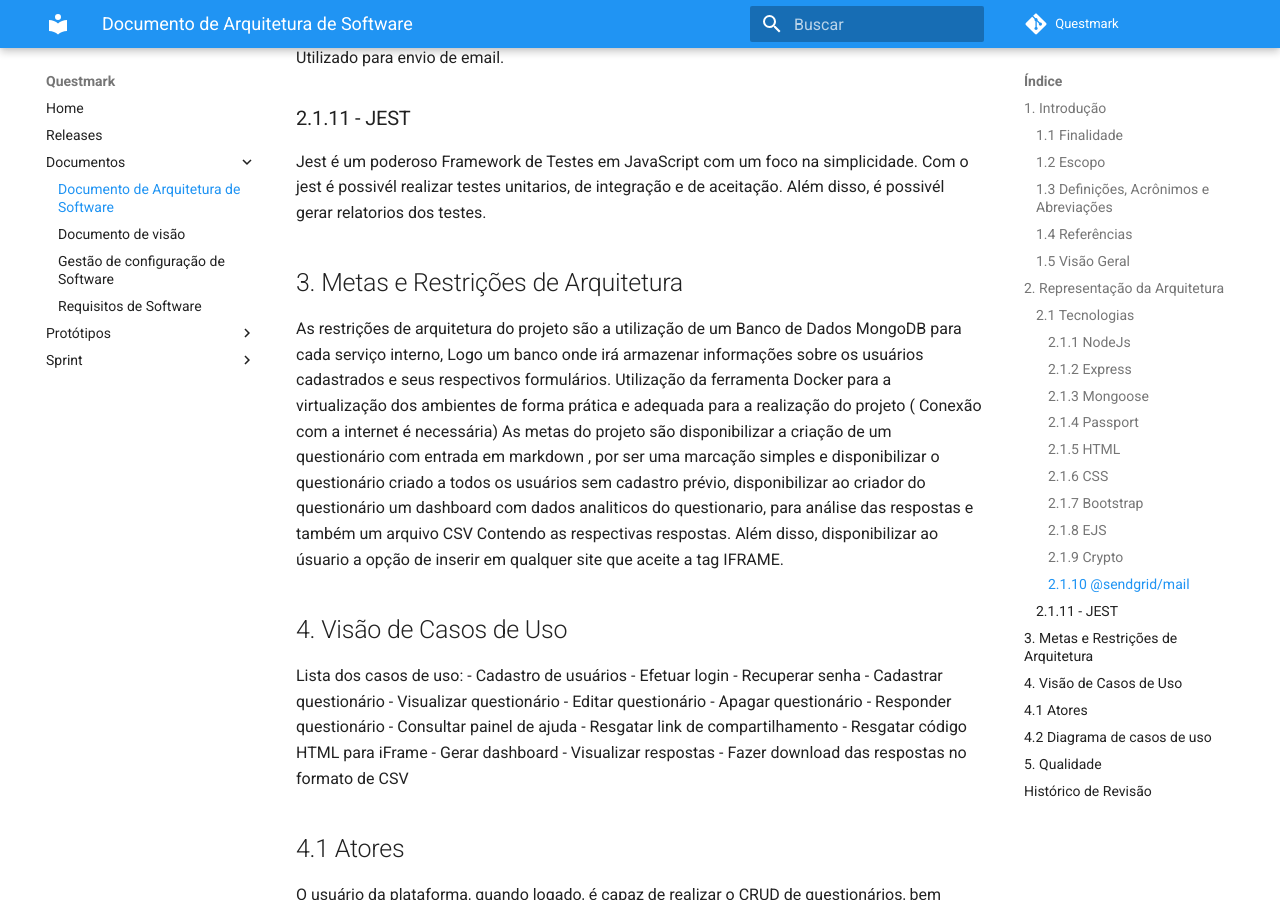
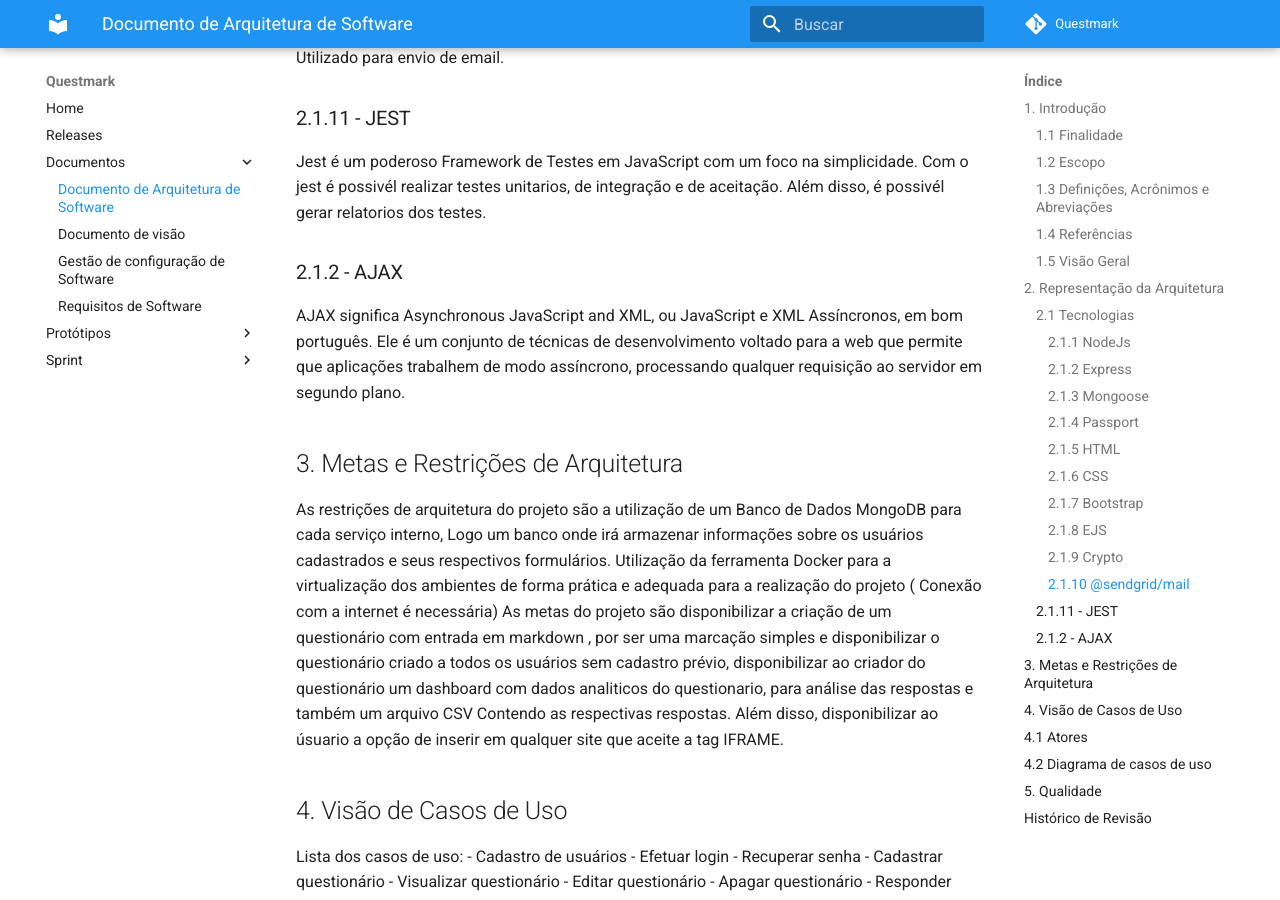
Before and after one commit to fga-eps-mds/2019.2-Questmark, an MkDocs documentation site: the page built from docs/Documentos/documento-de-arquitetura.md, in a window 1280 px wide and 900 px high, scrolled down 3125 px. Built offline with MkDocs 1.6.1 and Material for MkDocs 9.7.7, drawn with Linux system fonts in a browser that asks for light colours; comment, search, counter and statistics services are not loaded; some of the changed text lies outside the part shown.

Commit message:
[#76] Adicionado informações sobre o ajax

```diff
--- a/docs/Documentos/documento-de-arquitetura.md
+++ b/docs/Documentos/documento-de-arquitetura.md
@@ -70,6 +70,10 @@ Este é um serviço dedicado para interação com o terminal de email da API do
 ### 2.1.11 - JEST
 Jest é um poderoso Framework de Testes em JavaScript com um foco na simplicidade. Com o jest é possivél realizar testes unitarios, de integração e de aceitação. Além disso, é possivél gerar relatorios dos testes.
 
+### 2.1.2 - AJAX
+
+AJAX significa Asynchronous JavaScript and XML, ou JavaScript e XML Assíncronos, em bom português. Ele é um conjunto de técnicas de desenvolvimento voltado para a web que permite que aplicações trabalhem de modo assíncrono, processando qualquer requisição ao servidor em segundo plano.
+
 
 ## 3. Metas e Restrições de Arquitetura
 As restrições de arquitetura do projeto são a utilização de um Banco de Dados MongoDB para cada serviço interno, Logo um banco onde irá armazenar informações sobre os usuários cadastrados e seus respectivos formulários.
```
Also changed, not shown: other parts of docs/Documentos/documento-de-arquitetura.md (+1 -1 lines).
